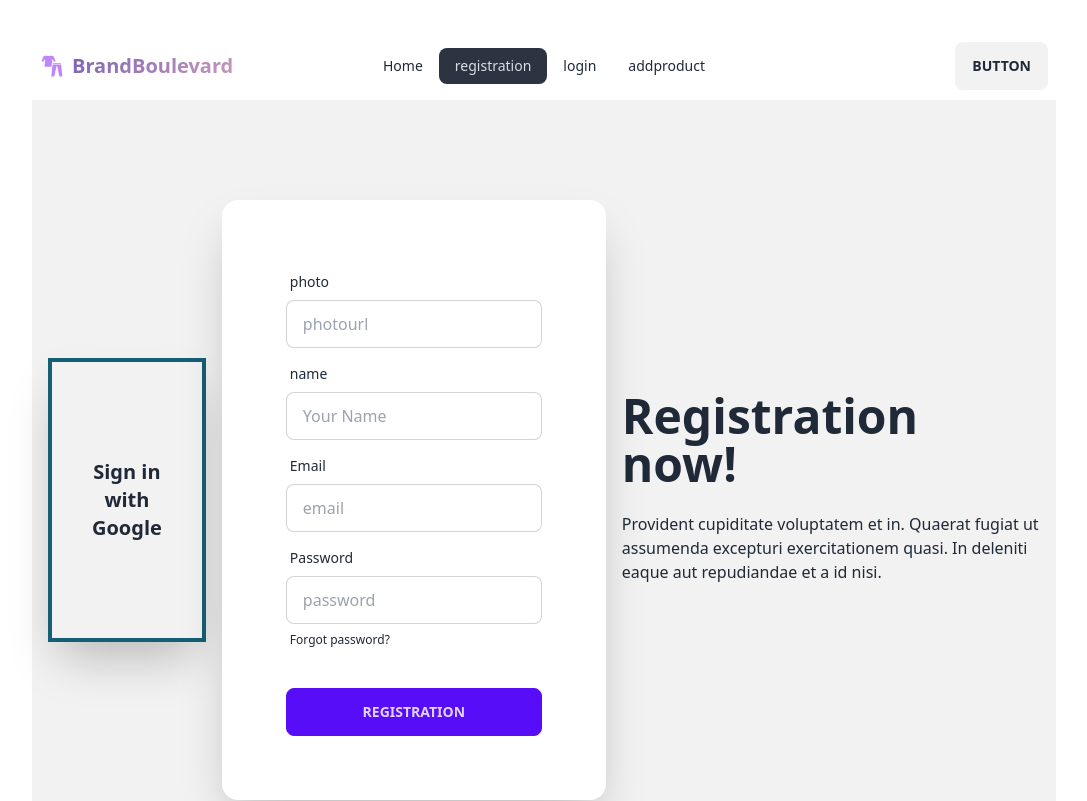
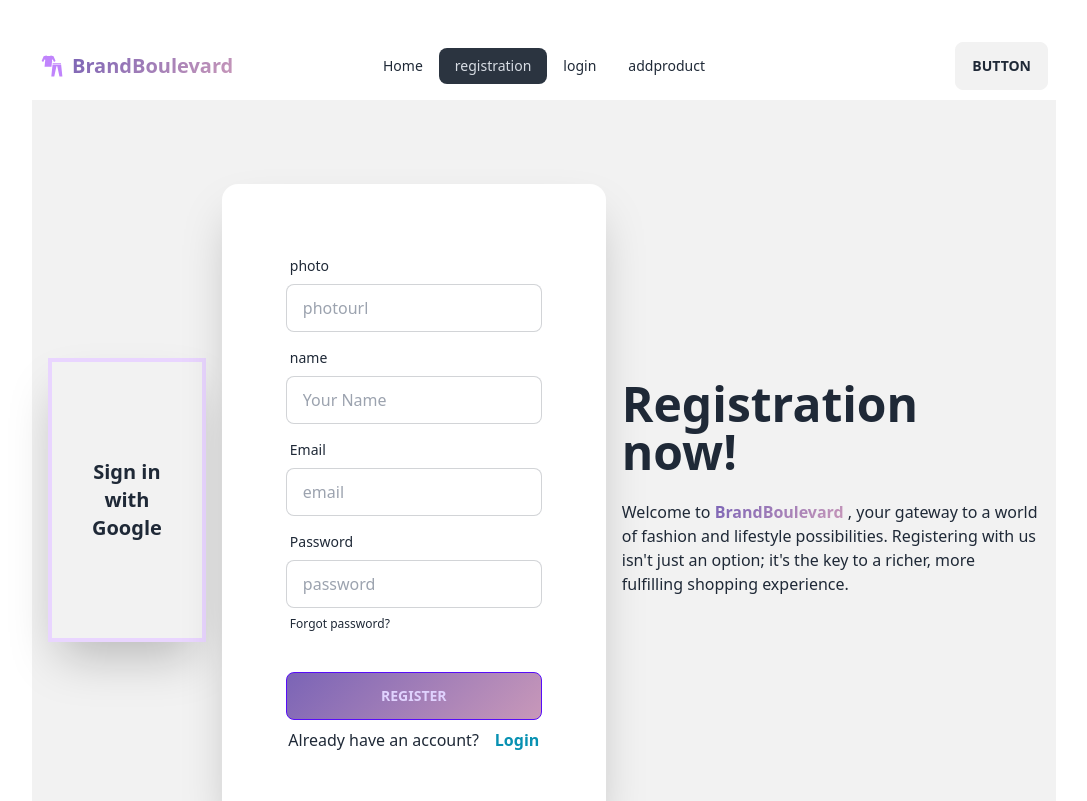
Before and after one commit to Pritom003/Brand-Shop-client, a React (Vite) app: page /regi in a window 1280 px wide. Shown: the top 801 px of the page, without its empty margins (96-1183 px from the left). Built offline with nearby package versions, Linux system fonts and the light colour scheme.

Commit message:
added style and toggled in login and sign up

```diff
--- a/src/COMPONENT/Pages/Login.jsx
+++ b/src/COMPONENT/Pages/Login.jsx
@@ -1,5 +1,6 @@
 import React, { useContext } from 'react';
 import { AuthContext } from '../Layoutss/AuthProvider';
+import { Link } from 'react-router-dom';
 
 const Login = () => {
   const{loginuser}=useContext(AuthContext)
@@ -28,10 +29,10 @@ loginuser(email,password)
 
   return (
     <div  className="hero min-h-screen bg-base-200">
-      <div className="hero-content flex-col lg:flex-row-reverse">
+      <div className=" grid gap-10 justify-center align-middle items-center">
         <div className="text-center lg:text-left">
           <h1 className="text-5xl font-bold">Login now!</h1>
-          <p className="py-6">Provident cupiditate voluptatem et in. Quaerat fugiat ut assumenda excepturi exercitationem quasi. In deleniti eaque aut repudiandae et a id nisi.</p>
+
         </div>
         <div className="card flex-shrink-0 w-full max-w-sm shadow-2xl bg-base-100">
           <form onSubmit={handlelogin} className="card-body">
@@ -56,6 +57,11 @@ loginuser(email,password)
             <div className="form-control mt-6">
               <button className="btn btn-primary">Login</button>
             </div>
+            <p> New here ? <Link
+             className='underline-offset-8  text-cyan-600 font-bold' to='/regi'>
+        Register
+
+        </Link></p>
           </form>
         </div>
       </div>
--- a/src/COMPONENT/Pages/Registration.jsx
+++ b/src/COMPONENT/Pages/Registration.jsx
@@ -1,5 +1,6 @@
 import React, { useContext } from 'react';
 import { AuthContext } from '../Layoutss/AuthProvider';
+import { Link } from 'react-router-dom';
 
 const Registration = () => {
   const{createUser,creategooglesignup}=useContext(AuthContext)
@@ -42,7 +43,7 @@ const handlegooglepop = () => {
       <div className="hero-content flex-col lg:flex-row-reverse">
         <div className="text-center lg:text-left">
           <h1 className="text-5xl font-bold">Registration now!</h1>
-          <p className="py-6">Provident cupiditate voluptatem et in. Quaerat fugiat ut assumenda excepturi exercitationem quasi. In deleniti eaque aut repudiandae et a id nisi.</p>
+          <p className="py-6">Welcome to <span className='font-bold' style={{background: 'linear-gradient(135deg, #7B64B6, #C898B9)', WebkitBackgroundClip: 'text', WebkitTextFillColor: 'transparent'}}>BrandBoulevard</span> , your gateway to a world of fashion and lifestyle possibilities. Registering with us isn't just an option; it's the key to a richer, more fulfilling shopping experience. </p>
         </div>
         <div className="card flex-shrink-0 w-full max-w-sm shadow-2xl bg-base-100">
           <form onSubmit={handleregister} className="card-body">
@@ -77,14 +78,21 @@ const handlegooglepop = () => {
               </label>
             </div>
             <div className="form-control mt-6">
-              <button className="btn btn-primary">Registration</button>
+            <button className="btn btn-primary py-2" style={{background: 'linear-gradient(135deg, #7B64B6, #C898B9)'}}>
+        Register
+      </button>
             </div>
+            <p> Already have an account?
+                <Link className="underline-offset-8 ml-4 text-cyan-600 font-bold" to="/login">
+                  Login
+                </Link>
+              </p>
           </form>
         </div>
         <div className="">
           <button
             onClick={handlegooglepop}
-            className="flex shadow-2xl items-center justify-center py-12 md:py-24 px-2 md:px-10 border-cyan-800 border-4 align-middle md:gap-2 text-sm  md:text-xl font-bold"
+            className="flex shadow-2xl items-center justify-center py-12 md:py-24 px-2 md:px-10 border-purple-200 border-4 align-middle md:gap-2 text-sm  md:text-xl font-bold"
           >
             Sign in with Google
 
--- a/src/COMPONENT/Pages/registration.css
+++ /dev/null
@@ -1,16 +0,0 @@
-/* Background styles */
-body {
-  background-image: url('https://images.unsplash.com/photo-1519681393784-d120267933ba?ixid=MnwxMjA3fDB8MHxwaG90by1wYWdlfHx8fGVufDB8fHx8&ixlib=rb-1.2.1&auto=format&fit=crop&w=1124&q=100');
-  background-position: center;
-}
-
-/* Glassmorphism card effect */
-.card {
-  backdrop-filter: blur(23px) saturate(76%);
-  -webkit-backdrop-filter: blur(23px) saturate(76%);
-  background-color: rgba(170, 74, 226, 0.25);
-  border-radius: 12px;
-  border: 1px solid rgba(209, 213, 219, 0.3);
-}
-
-/* Generated by https://generator.ui.glass/ */
```
